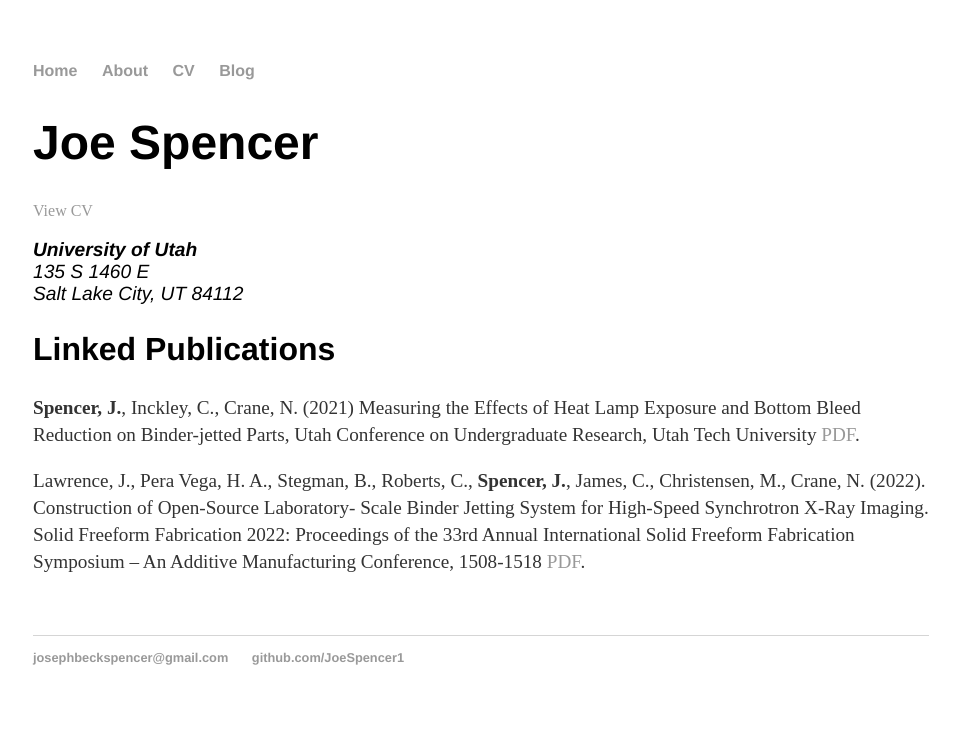
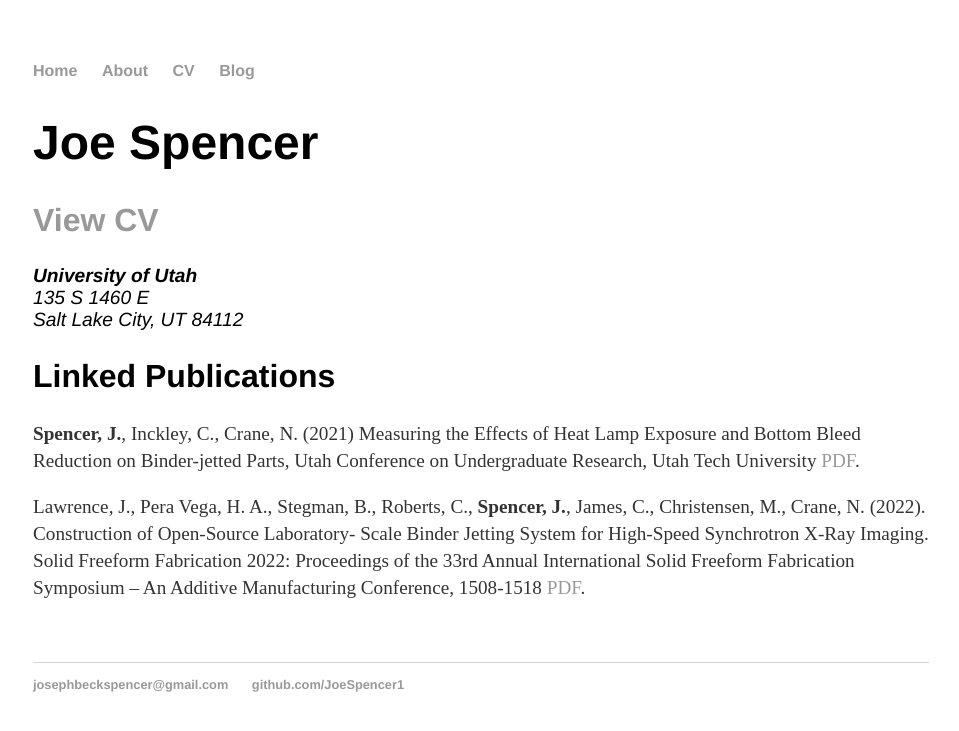
Before and after one commit to JoeSpencer1/josephspencer.github.io, a Jekyll site: the page built from cv/index.html, in a window 1280 px wide. Shown: the top 731 px of the page, without its empty margins (159-1118 px from the left). Built offline with Jekyll 4.4.1, drawn with Linux system fonts in a browser that asks for light colours.

```diff
--- a/cv/index.html
+++ b/cv/index.html
@@ -7,7 +7,7 @@ title: My CV
   <h1>Joe Spencer</h1>
 
   <p>
-    <h2></h2><a href="{{ '/assets/Joe_CV.pdf' | relative_url }}" target="_blank">
+    <h2><a href="{{ '/assets/Joe_CV.pdf' | relative_url }}" target="_blank">
       View CV
     </a></h2>
   </p>
@@ -27,6 +27,6 @@ title: My CV
 
   <p>
     Lawrence, J., Pera Vega, H. A., Stegman, B., Roberts, C., <strong>Spencer, J.</strong>, James, C., Christensen, M., Crane, N. (2022). Construction of Open-Source Laboratory- Scale Binder Jetting System for High-Speed Synchrotron X-Ray Imaging. Solid Freeform Fabrication 2022: Proceedings of the 33rd Annual International Solid Freeform Fabrication Symposium – An Additive Manufacturing Conference, 1508-1518
-    <a href="https://repositories.lib.utexas.edu/server/api/core/bitstreams/b4bf55d2-8f94-4994-a64b-db93293cd0ca/content" target="_blank">PDF</a>.
+    <a href="https://repositories.lib.utexas.edu/server/api/core/bitstreams/b4bf55d2-8f94-4994-a64b-db93293cd0ca/content">PDF</a>.
   </p>
 </div>
```
